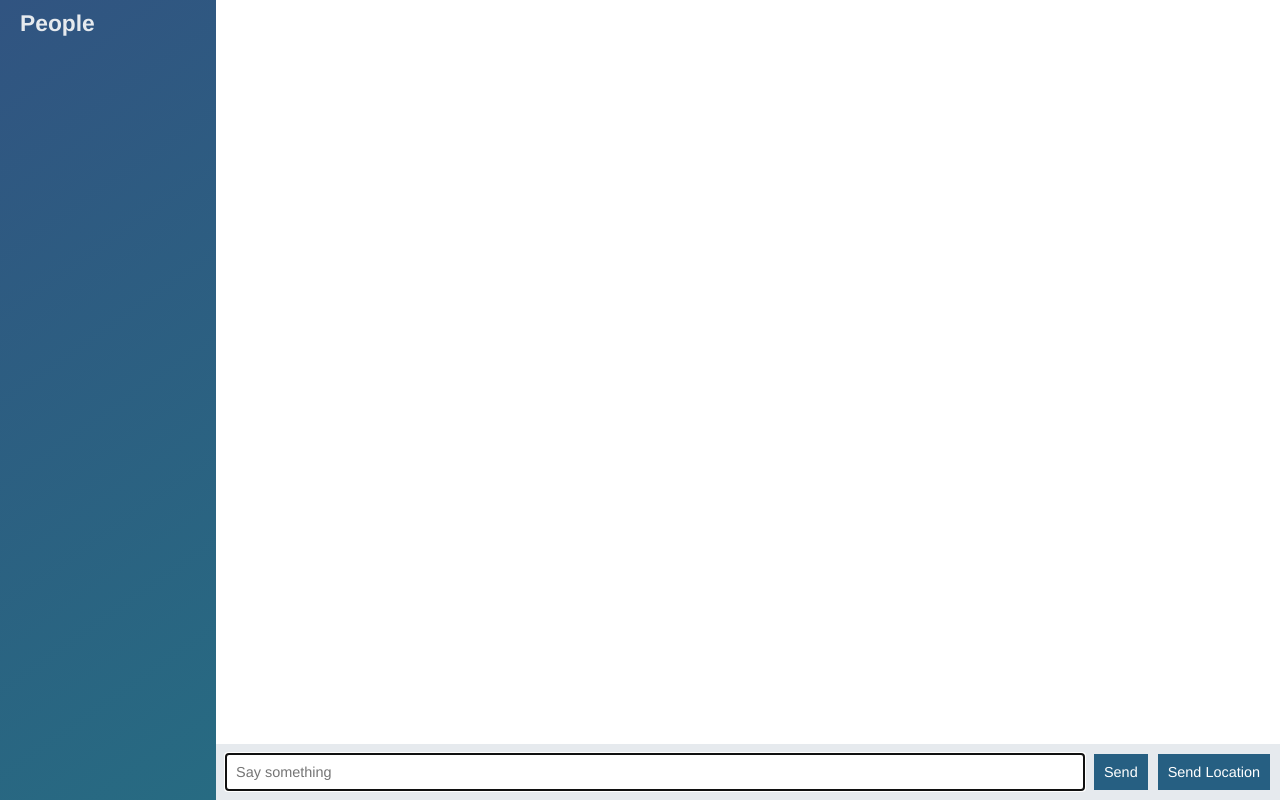
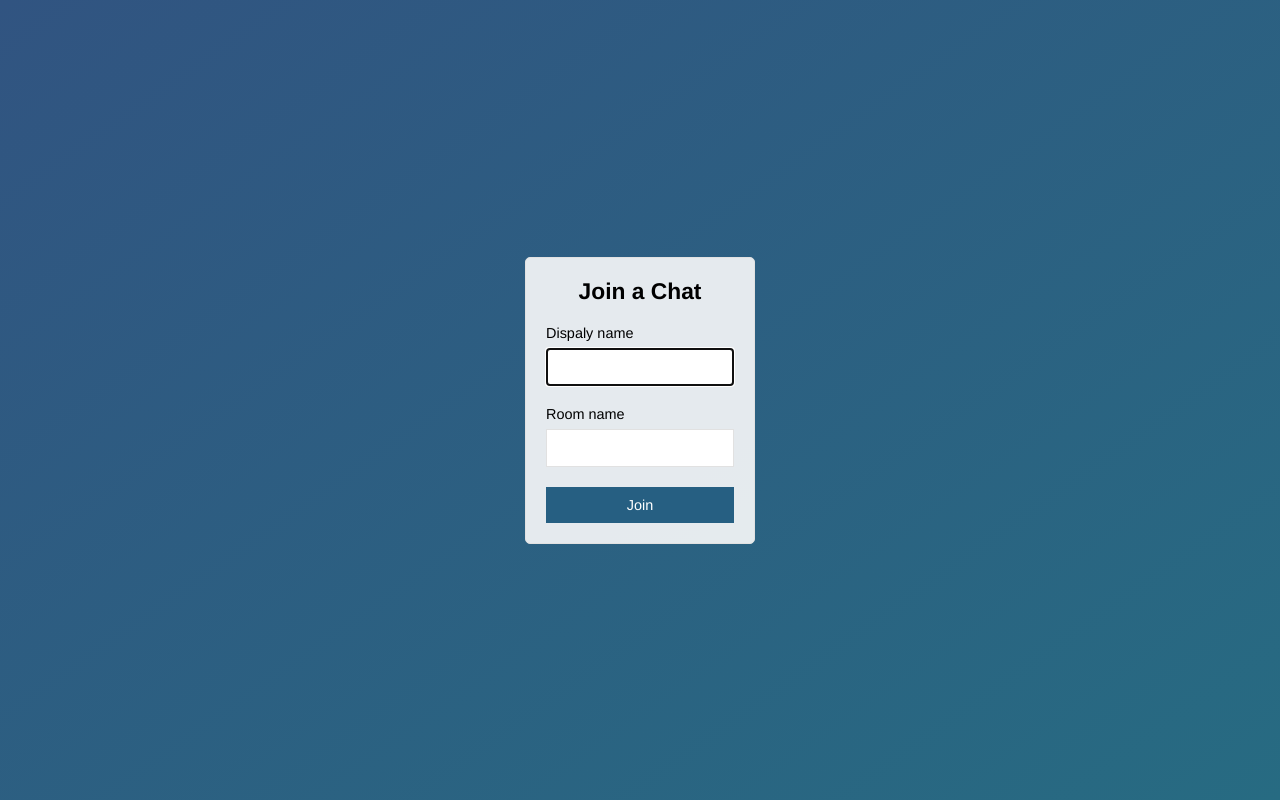
Before and after one commit to MimonCopitman/u-chat-app, a website: page public/index.html in a window 1280 px wide. Drawn offline with nearby package versions, Linux system fonts and the light colour scheme; no server answers.

Commit message:
- add join page

```diff
--- a/public/index.html
+++ b/public/index.html
@@ -1,60 +1,33 @@
-<html>
+<!DOCTYPE html>
+<html lang="en">
 <head>
-    <title>Express</title>
+    <meta charset="UTF-8">
+    <title>Join | ChatApp</title>
+    <meta name="viewport" content="width=device-width, initial-scale=1, user-scalable=no">
     <link rel="stylesheet" href="css/style.css">
 </head>
 
-<body class="chat">
+<body class="centered-form">
 
-<div class="chat__sidebar">
-    <h3>People</h3>
-    <div id="users"></div>
+<div class="centered-form__form">
+    <form action="chat.html">
+        <div class="form-field">
+            <h3>Join a Chat</h3>
+        </div>
+        <div class="form-field">
+            <label for="name">Dispaly name</label>
+            <input type="text" name="name" autofocus>
+        </div>
+        <div class="form-field">
+            <label for="room">Room name</label>
+            <input type="text" name="room">
+        </div>
+        <div class="form-field">
+            <button>Join</button>
+        </div>
+    </form>
 </div>
 
-<div class="chat__main">
-    <ol id="messages" class="chat__messages"></ol>
-
-    <div class="chat__footer">
-        <form id="message_form">
-            <input type="text" name="message" placeholder="Say something" autofocus autocomplete="off">
-            <button>Send</button>
-        </form>
-        <button id="send_location">Send Location</button>
-    </div>
-</div>
-
-<script id="message-template" type="text/template">
-    <li class="message">
-        <div class="message__title">
-            <h4>{{from}}</h4>
-            <span>{{createdAt}}</span>
-        </div>
-        <div class="message__body">
-            <p>{{text}}</p>
-        </div>
-    </li>
-</script>
-
-<script id="location-message-template" type="text/template">
-    <li class="message">
-        <div class="message__title">
-            <h4>{{from}}</h4>
-            <span>{{createdAt}}</span>
-        </div>
-        <div class="message__body">
-            <p>
-                <a href="{{url}}" target="_blank">My current location</a>
-            </p>
-        </div>
-    </li>
-</script>
-
-
-<script src="socket.io/socket.io.js"></script>
-<script src="js/libs/jquery-3.3.1.min.js"></script>
-<script src="js/libs/moment.js"></script>
-<script src="js/libs/mustache.js"></script>
-<script src="js/index.js"></script>
 </body>
 
 </html>
```
Also changed, not shown: public/chat.html (added, +61 -0 lines), public/js/chat.js (renamed from public/js/index.js).
